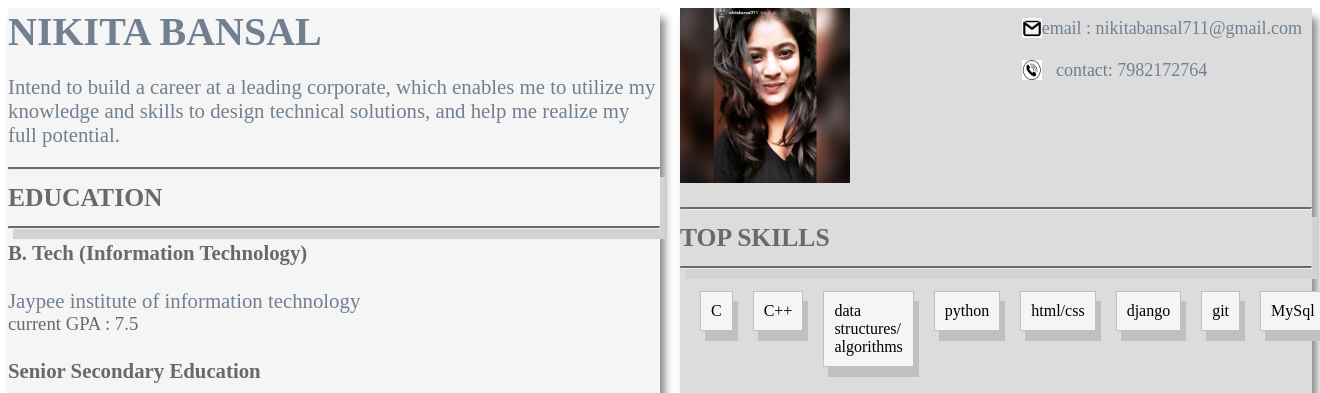
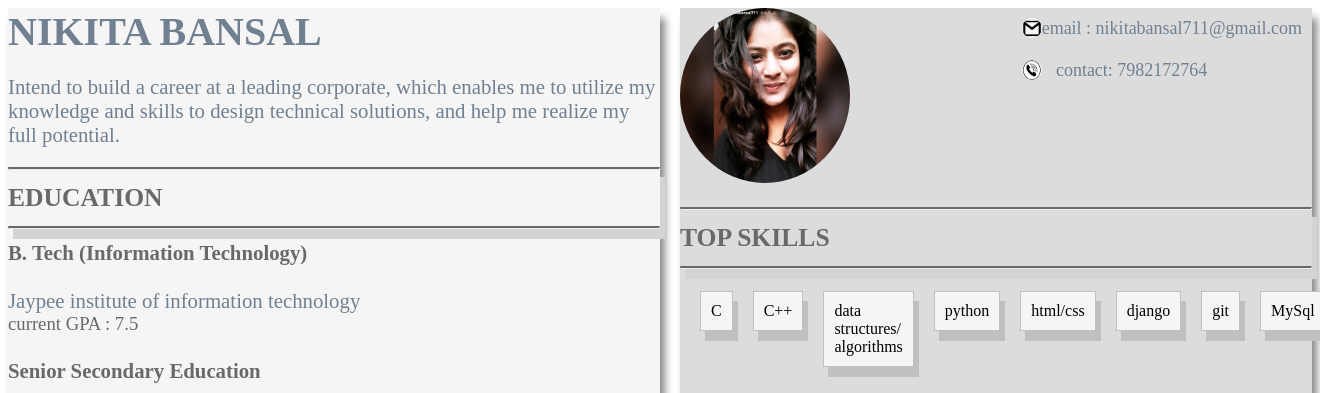
Before and after one commit to nikitabansal711/My-portfolio, a PHP site: page /home.html in a window 1320 px wide. Shown: the top 393 px of the page. Run offline with PHP 8.4, Linux system fonts and the light colour scheme.

Commit message:
modified home.html

```diff
--- a/style.css
+++ b/style.css
@@ -103,3 +103,7 @@ hr{
     width: fit-content;
     padding: 0.5em;
 }
+img{
+    border-radius: 50%;
+
+}
```
